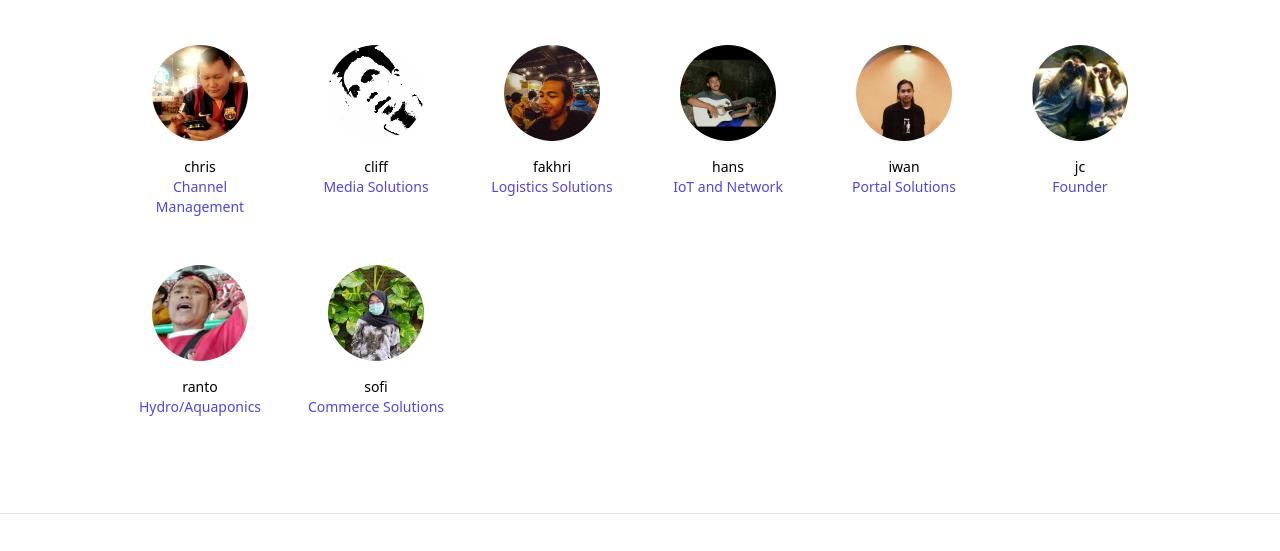
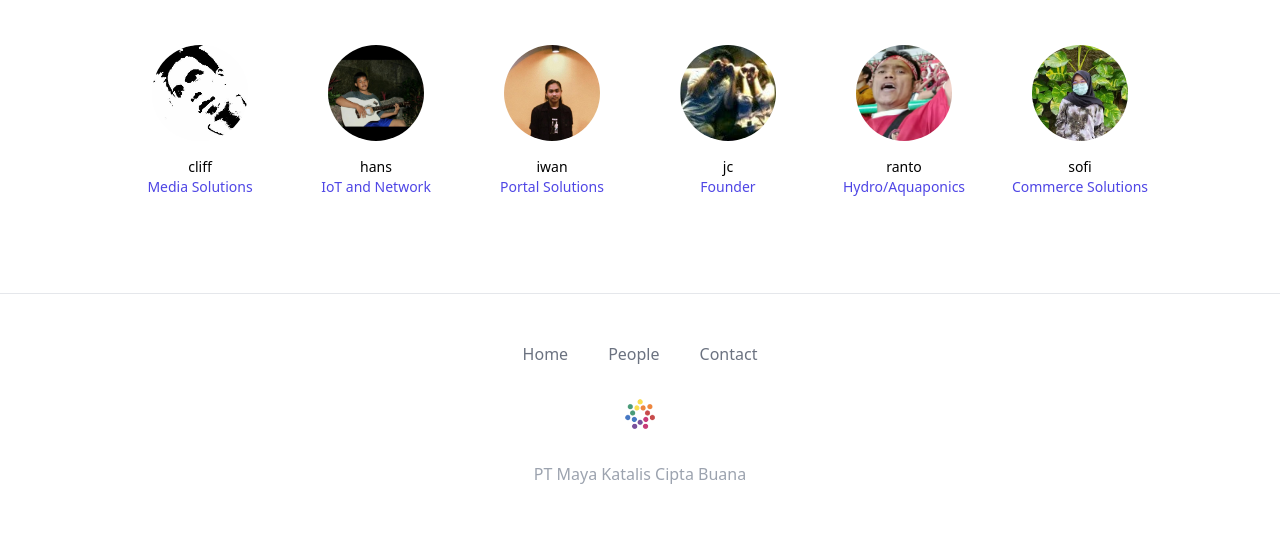
Before and after one commit to mayacatalyst/public_web, a plain HTML site: page people.html in a window 1280 px wide. Shown: the part 247-798 px from the top of the page. Drawn offline with nearby package versions, Linux system fonts and the light colour scheme.

Commit message:
remove chris n fakhri
and changed contact to hello@mayacatalyst.com

```diff
--- a/people.html
+++ b/people.html
@@ -77,35 +77,11 @@
 
 						<li>
 							<div class="space-y-4">
-							<img class="mx-auto h-20 w-20 rounded-full lg:w-24 lg:h-24" src="images/chris.jpg" alt="" />
-							<div class="space-y-2">
-								<div class="text-xs font-medium lg:text-sm">
-								<h3>chris</h3>
-								<p class="text-indigo-600">Channel Management</p>
-								</div>
-							</div>
-							</div>
-						</li>
-
-						<li>
-							<div class="space-y-4">
 							<img class="mx-auto h-20 w-20 rounded-full lg:w-24 lg:h-24" src="images/cliff.jpg" alt="" />
 							<div class="space-y-2">
 								<div class="text-xs font-medium lg:text-sm">
 								<h3>cliff</h3>
 								<p class="text-indigo-600">Media Solutions</p>
-								</div>
-							</div>
-							</div>
-						</li>
-
-						<li>
-							<div class="space-y-4">
-							<img class="mx-auto h-20 w-20 rounded-full lg:w-24 lg:h-24" src="images/fakhri.jpg" alt="" />
-							<div class="space-y-2">
-								<div class="text-xs font-medium lg:text-sm">
-								<h3>fakhri</h3>
-								<p class="text-indigo-600">Logistics Solutions</p>
 								</div>
 							</div>
 							</div>
```
Also changed, not shown: contact.html (+1 -1 lines).
